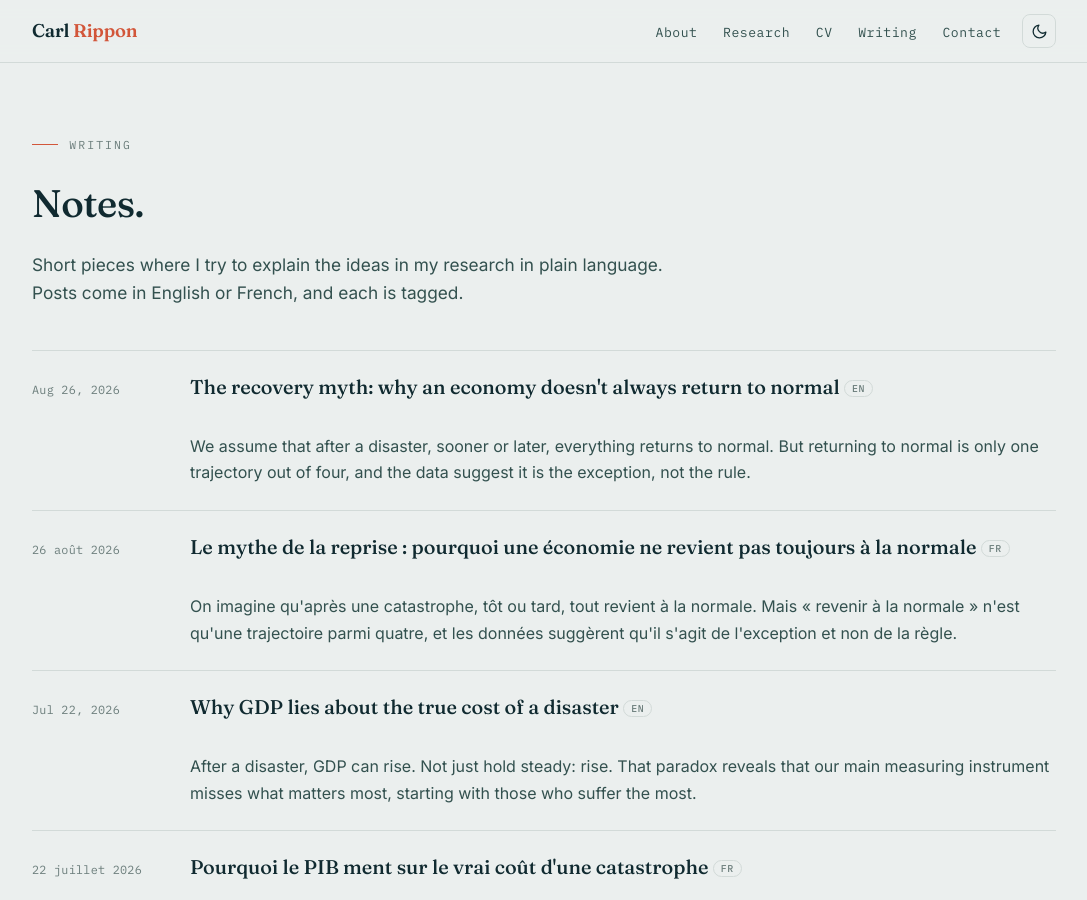
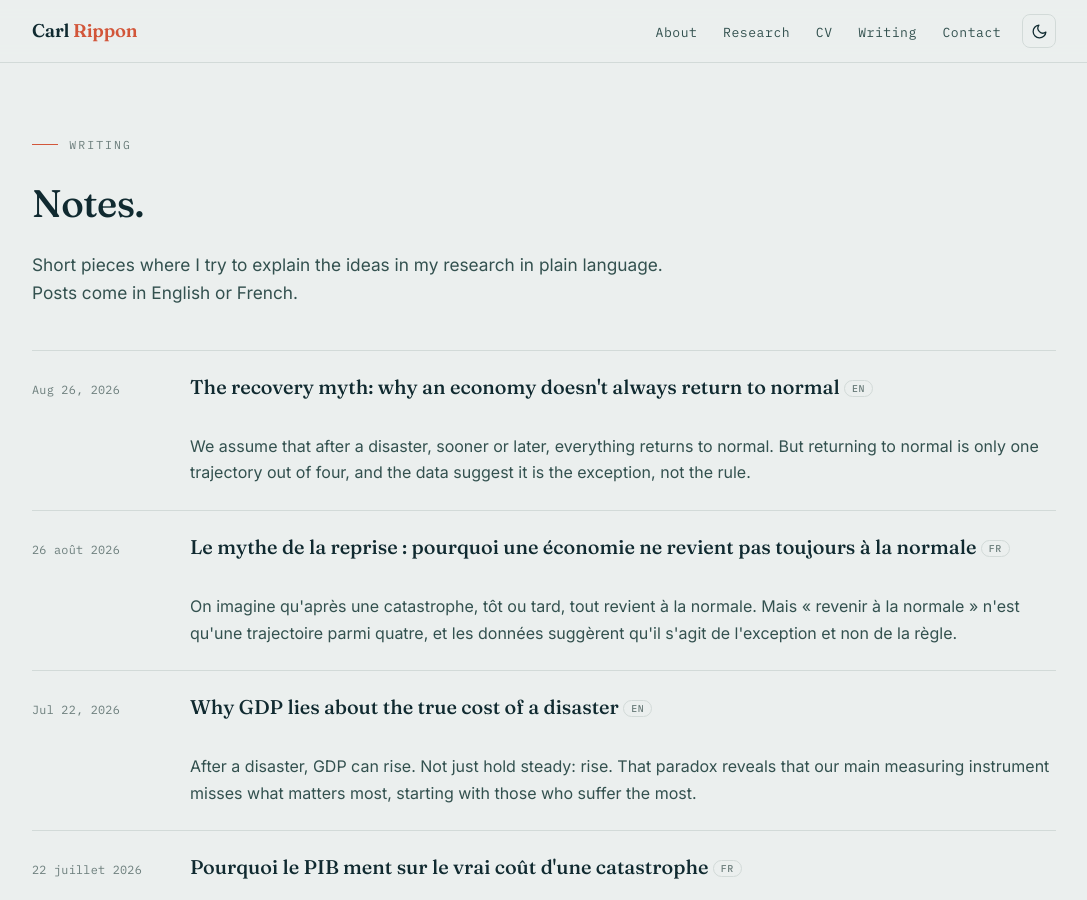
Before and after one commit to carlrippon/carlrippon.github.io, a Jekyll site: the page built from blog.html, in a window 1280 px wide and 900 px high. Shown: the whole window, without its empty margins (96-1183 px from the left). Built offline with Jekyll 4.4.1, drawn with Linux system fonts in a browser that asks for light colours.

Commit message:
Add files via upload

```diff
--- a/blog.html
+++ b/blog.html
@@ -8,7 +8,7 @@ permalink: /blog/
   <div class="wrap">
     <p class="eyebrow">Writing</p>
     <h1 class="sec-head">Notes.</h1>
-    <p class="intro">Short pieces where I try to explain the ideas in my research in plain language. Posts come in English or French, and each is tagged.</p>
+    <p class="intro">Short pieces where I try to explain the ideas in my research in plain language. Posts come in English or French.</p>
 
     <div class="post-list">
       {% for post in site.posts %}
```
